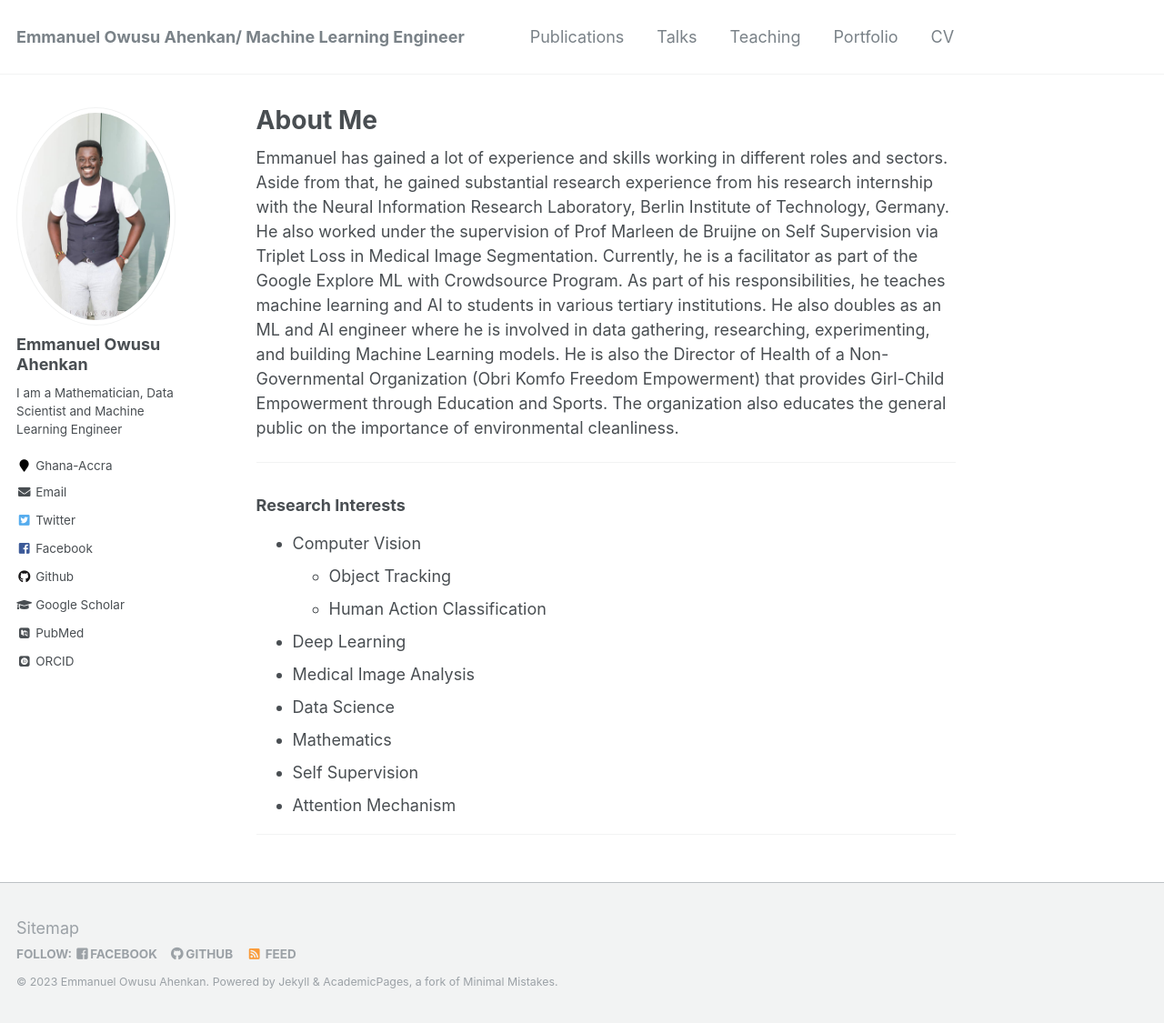
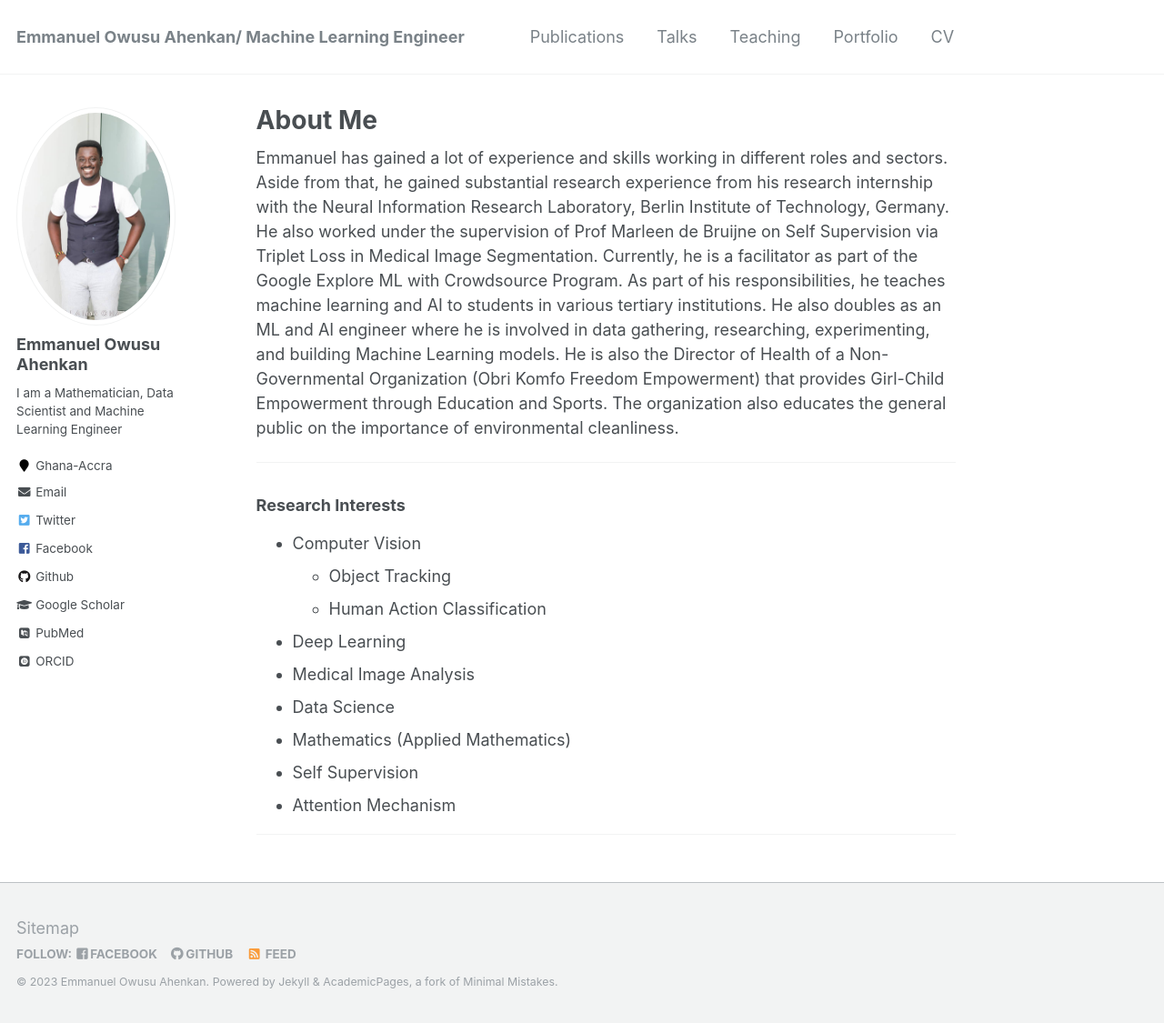
Before and after one commit to EmmanuelOwusu/EmmanuelOwusu.github.io, a Jekyll site: the page built from _pages/about.md, in a window 1280 px wide and 1125 px high. Shown: the whole window at 91% size. Built offline with Jekyll 4.4.1, drawn with Linux system fonts in a browser that asks for light colours; some web fonts are replaced.

Commit message:
Update about.md

```diff
--- a/_pages/about.md
+++ b/_pages/about.md
@@ -26,7 +26,7 @@ He is also the Director of Health of a Non-Governmental Organization (Obri Komfo
 * Deep Learning
 * Medical Image Analysis
 * Data Science
-* Mathematics
+* Mathematics (Applied Mathematics)
 * Self Supervision
 * Attention Mechanism
 
```
